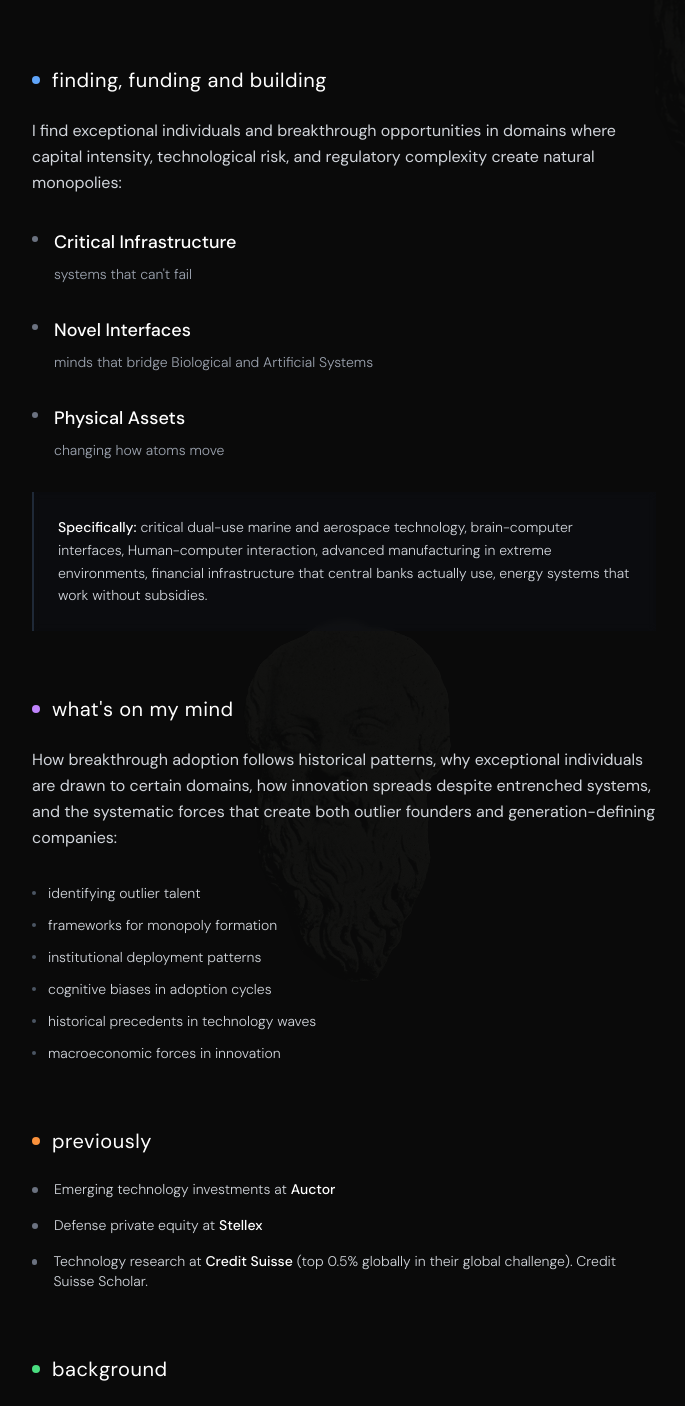
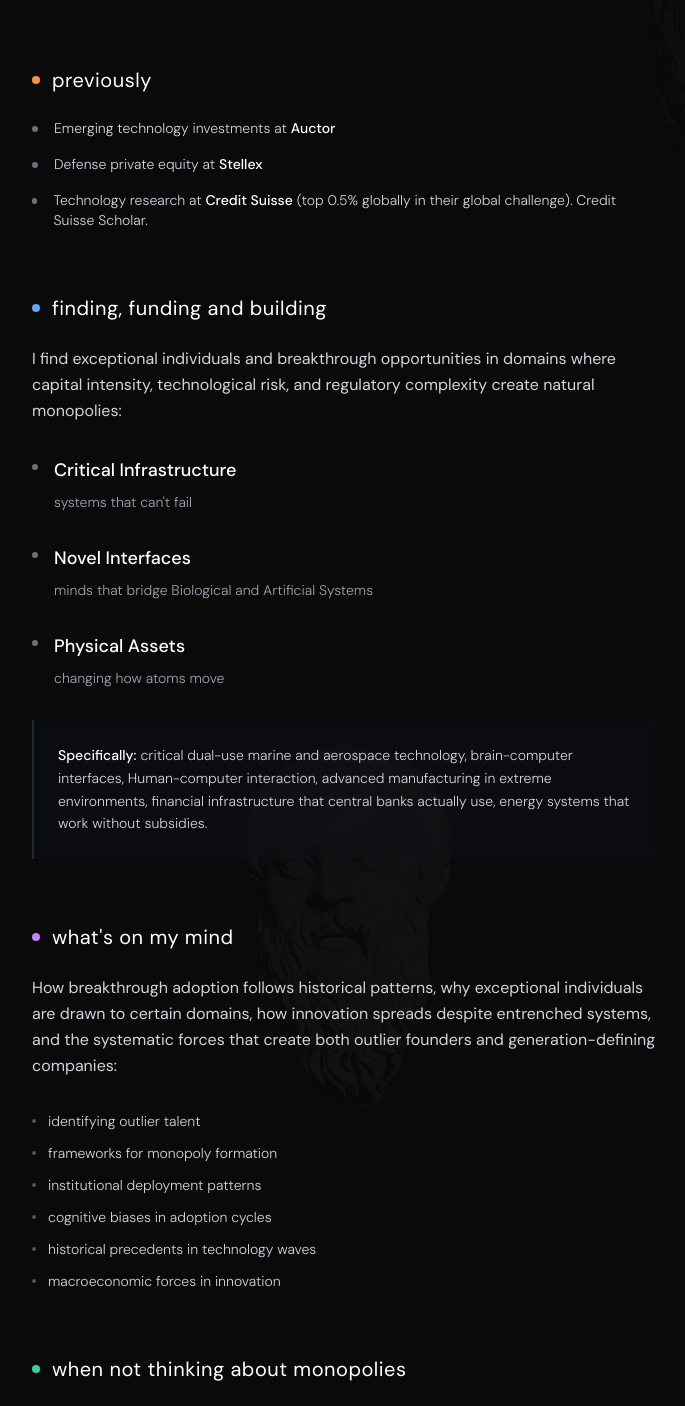
Before and after one commit to Ray3R3/personal-website-ray, a React (Vite) app: page / in a window 1280 px wide. Shown: the part 390-1796 px from the top of the page, without its empty margins (296-981 px from the left). Built offline with nearby package versions, Linux system fonts and the light colour scheme.

Commit message:
Refactor: Move section and add new content
Move the "previously" section and add a new section with provided content.

```diff
--- a/src/pages/Index.tsx
+++ b/src/pages/Index.tsx
@@ -60,6 +60,42 @@ const Index = () => {
             I find founders who build where capital intensity meets technology risk—the uncomfortable beginning points that most people systematically avoid. Regulatory complexity isn't a bug, it's the feature that builds monopolies.<br /><br />My interests span finding outlier individuals, harnessing the systematic forces that create breakthrough companies, and occasionally backing both with my own capital.
           </p>
         </header>
+
+        {/* Previously Section */}
+        <section className="mb-16">
+          <div className="flex items-center gap-3 mb-6">
+            <div className="w-2 h-2 bg-orange-400 rounded-full"></div>
+            <h2 className="text-xl font-normal tracking-wide text-white">previously</h2>
+          </div>
+          <div className="space-y-4 text-gray-300">
+            <div className="group">
+              <div className="flex items-start gap-4">
+                <div className="w-1.5 h-1.5 bg-gray-500 rounded-full mt-2 group-hover:bg-orange-400 transition-colors duration-300"></div>
+                <div>
+                  <p className="text-sm font-light">Emerging technology investments at <span className="text-white font-medium">Auctor</span></p>
+                </div>
+              </div>
+            </div>
+
+            <div className="group">
+              <div className="flex items-start gap-4">
+                <div className="w-1.5 h-1.5 bg-gray-500 rounded-full mt-2 group-hover:bg-orange-400 transition-colors duration-300"></div>
+                <div>
+                  <p className="text-sm font-light">Defense private equity at <span className="text-white font-medium">Stellex</span></p>
+                </div>
+              </div>
+            </div>
+
+            <div className="group">
+              <div className="flex items-start gap-4">
+                <div className="w-1.5 h-1.5 bg-gray-500 rounded-full mt-2 group-hover:bg-orange-400 transition-colors duration-300"></div>
+                <div>
+                  <p className="text-sm font-light">Technology research at <span className="text-white font-medium">Credit Suisse</span> (top 0.5% globally in their global challenge). Credit Suisse Scholar.</p>
+                </div>
+              </div>
+            </div>
+          </div>
+        </section>
 
         {/* Funding and Building Section */}
         <section className="mb-16">
@@ -137,39 +173,25 @@ const Index = () => {
           </div>
         </section>
 
-        {/* Previously Section */}
+        {/* When Not Thinking About Monopolies Section */}
         <section className="mb-16">
           <div className="flex items-center gap-3 mb-6">
-            <div className="w-2 h-2 bg-orange-400 rounded-full"></div>
-            <h2 className="text-xl font-normal tracking-wide text-white">previously</h2>
+            <div className="w-2 h-2 bg-emerald-400 rounded-full"></div>
+            <h2 className="text-xl font-normal tracking-wide text-white">when not thinking about monopolies</h2>
           </div>
-          <div className="space-y-4 text-gray-300">
-            <div className="group">
-              <div className="flex items-start gap-4">
-                <div className="w-1.5 h-1.5 bg-gray-500 rounded-full mt-2 group-hover:bg-orange-400 transition-colors duration-300"></div>
-                <div>
-                  <p className="text-sm font-light">Emerging technology investments at <span className="text-white font-medium">Auctor</span></p>
-                </div>
+
+          <div className="grid gap-3">
+            {[
+              'Tracing how the Medici patronage system prefigured today\'s VC model',
+              'Arguing that Rothko\'s color field paintings are just systematic studies in visual cognition',
+              'Reading sci-fi that predicted today\'s regulatory battles (Asimov\'s Foundation → EU AI Act)',
+              'Wondering why people think institutional power structures are "new" when they follow 500-year-old patterns'
+            ].map((item, index) => (
+              <div key={index} className="flex items-center gap-3 group hover:translate-x-2 transition-transform duration-200">
+                <div className="w-1 h-1 bg-gray-600 rounded-full group-hover:bg-emerald-400 transition-colors duration-200"></div>
+                <span className="text-gray-300 text-sm font-light">{item}</span>
               </div>
-            </div>
-
-            <div className="group">
-              <div className="flex items-start gap-4">
-                <div className="w-1.5 h-1.5 bg-gray-500 rounded-full mt-2 group-hover:bg-orange-400 transition-colors duration-300"></div>
-                <div>
-                  <p className="text-sm font-light">Defense private equity at <span className="text-white font-medium">Stellex</span></p>
-                </div>
-              </div>
-            </div>
-
-            <div className="group">
-              <div className="flex items-start gap-4">
-                <div className="w-1.5 h-1.5 bg-gray-500 rounded-full mt-2 group-hover:bg-orange-400 transition-colors duration-300"></div>
-                <div>
-                  <p className="text-sm font-light">Technology research at <span className="text-white font-medium">Credit Suisse</span> (top 0.5% globally in their global challenge). Credit Suisse Scholar.</p>
-                </div>
-              </div>
-            </div>
+            ))}
           </div>
         </section>
 
```
